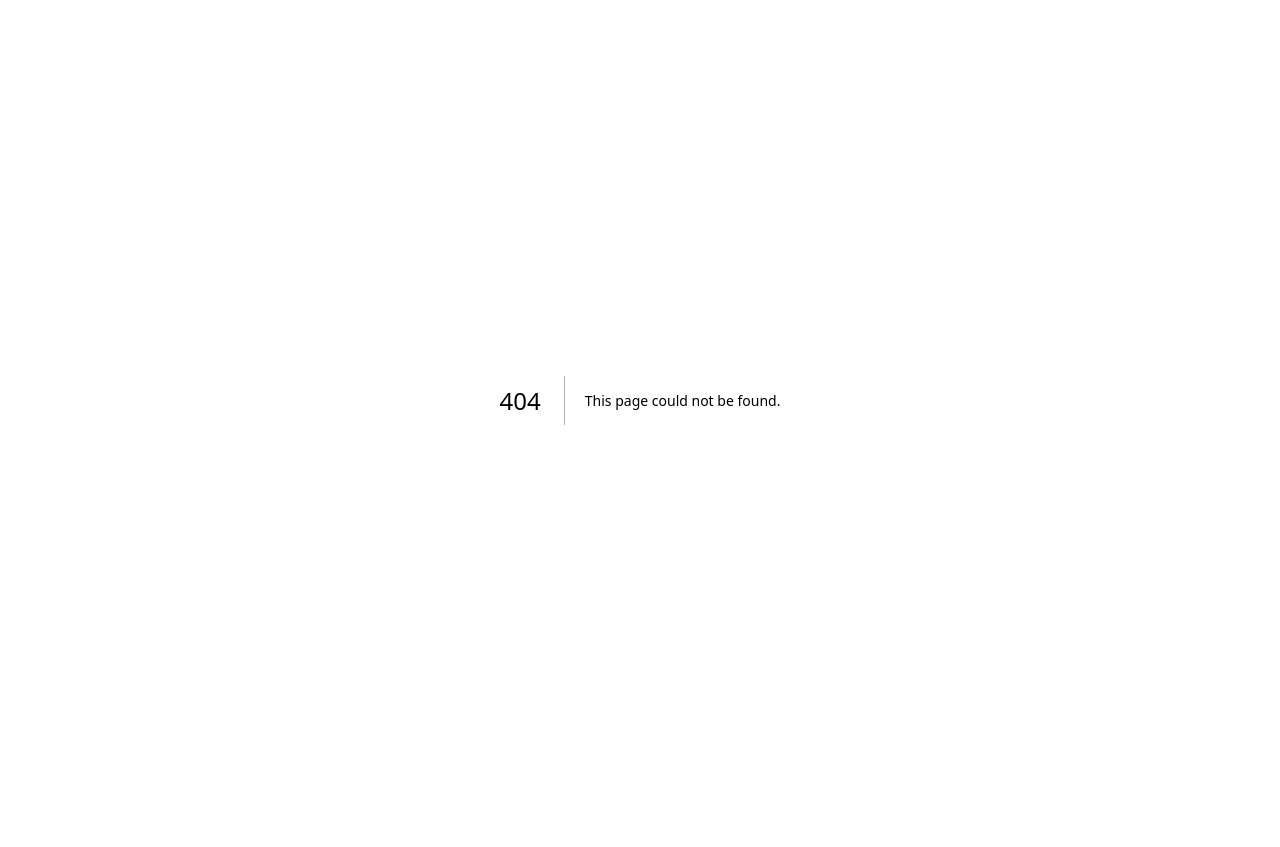
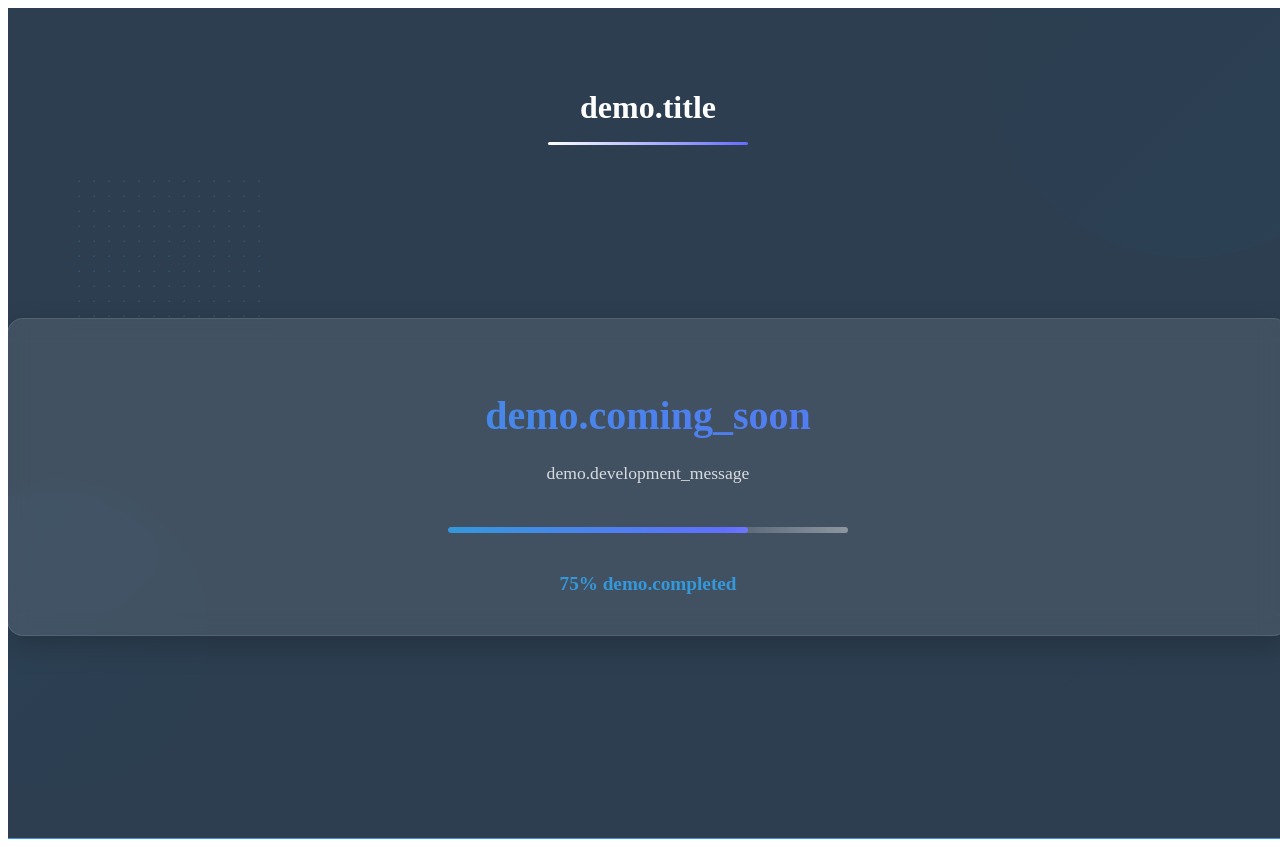
Before and after one commit to Immotep-EIP/Immotep, a Next.js app in the folder Code/ShowcaseKeyz/: page /Demo/Demo in a window 1280 px wide. Before the commit this address had no page. Before the commit the page ends 800 px from the top, so only its background shows below. Built offline with nearby package versions, Linux system fonts and the light colour scheme.

Commit message:
feat(showcaseKeyz): demo page added with a coming soon message

```diff
--- a/Code/ShowcaseKeyz/src/App.tsx
+++ b/Code/ShowcaseKeyz/src/App.tsx
@@ -10,6 +10,7 @@ import Footer from "./components/Footer/Footer";
 import NavigationEnum from "./enums/NavigationEnum";
 import PrivacyPolicyPage from "./pages/Legal/PrivacyPolicy";
 import LegalMentionsPage from "./pages/Legal/LegalMentions";
+import DemoPage from "./pages/Demo/Demo";
 
 function App() {
   return (
@@ -46,6 +47,7 @@ function App() {
           path={NavigationEnum.PRIVACY_POLICY}
           element={<PrivacyPolicyPage />}
         />
+        <Route path={NavigationEnum.DEMO} element={<DemoPage />} />
       </Routes>
       <Footer />
     </Router>
--- a/Code/ShowcaseKeyz/src/components/Navbar/Navbar.tsx
+++ b/Code/ShowcaseKeyz/src/components/Navbar/Navbar.tsx
@@ -16,7 +16,8 @@ export default function Navbar() {
     const path = window.location.pathname;
     if (
       path === NavigationEnum.LEGAL_MENTIONS ||
-      path === NavigationEnum.PRIVACY_POLICY
+      path === NavigationEnum.PRIVACY_POLICY ||
+      path === NavigationEnum.DEMO
     ) {
       setScrolled(true);
     }
--- a/Code/ShowcaseKeyz/src/enums/NavigationEnum.tsx
+++ b/Code/ShowcaseKeyz/src/enums/NavigationEnum.tsx
@@ -2,6 +2,7 @@ const NavigationEnum = {
   HOME: "/",
   LEGAL_MENTIONS: "/legal-mentions",
   PRIVACY_POLICY: "/privacy-policy",
+  DEMO: "/demo",
 };
 
 export default NavigationEnum;
--- /dev/null
+++ b/Code/ShowcaseKeyz/src/pages/Demo/Demo.module.css
@@ -0,0 +1,222 @@
+.pageContainer {
+  min-height: 100vh;
+  min-width: 100vw;
+  padding-bottom: 30px;
+  display: flex;
+  flex-direction: column;
+  align-items: center;
+  justify-content: flex-start;
+  background-color: #2c3e50;
+  color: white;
+  position: relative;
+  overflow: hidden;
+  border-bottom: 1px solid #3498db;
+}
+
+/* Éléments décoratifs */
+.decorShape1 {
+  position: absolute;
+  width: 400px;
+  height: 400px;
+  border-radius: 50%;
+  background: linear-gradient(
+    135deg,
+    rgba(44, 62, 80, 0.03),
+    rgba(52, 152, 219, 0.03)
+  );
+  top: -150px;
+  right: -100px;
+  z-index: 0;
+}
+
+.decorShape2 {
+  position: absolute;
+  width: 300px;
+  height: 300px;
+  border-radius: 50%;
+  background: linear-gradient(
+    135deg,
+    rgba(52, 152, 219, 0.04),
+    rgba(44, 62, 80, 0.04)
+  );
+  bottom: 50px;
+  left: -100px;
+  z-index: 0;
+}
+
+.decorDots {
+  position: absolute;
+  width: 200px;
+  height: 200px;
+  background-image: radial-gradient(circle, #3498db 1px, transparent 1px);
+  background-size: 15px 15px;
+  opacity: 0.2;
+  top: 20%;
+  left: 5%;
+  z-index: 0;
+}
+
+.decorTriangle {
+  position: absolute;
+  right: 10%;
+  bottom: 15%;
+  width: 0;
+  height: 0;
+  border-left: 50px solid transparent;
+  border-right: 50px solid transparent;
+  border-bottom: 86px solid rgba(44, 62, 80, 0.03);
+  transform: rotate(15deg);
+  z-index: 0;
+}
+
+.titleContainer {
+  margin-top: 60px;
+  width: 100%;
+  text-align: center;
+  display: flex;
+  flex-direction: column;
+  align-items: center;
+  position: relative;
+  z-index: 1;
+}
+
+.title {
+  font-size: 1.5rem;
+  margin-bottom: 0.5rem;
+  position: relative;
+}
+
+.titleUnderline {
+  height: 3px;
+  width: 0;
+  background: linear-gradient(to right, #ffffff, #646cff);
+  transition: width 2.5s ease-in-out;
+  margin-top: 0.5rem;
+  border-radius: 2px;
+}
+
+.titleUnderline.animate {
+  width: 150px;
+}
+
+@media (min-width: 768px) {
+  .titleUnderline.animate {
+    width: 200px;
+  }
+
+  .title {
+    font-size: 2rem;
+  }
+}
+
+/* BODY */
+
+.contentContainer {
+  width: 100%;
+  flex: 1;
+  max-width: 1200px;
+  display: flex;
+  flex-direction: column;
+  align-items: center;
+  justify-content: center;
+  padding: 40px 20px;
+  position: relative;
+  z-index: 1;
+  gap: 30px;
+}
+
+.comingSoonWrapper {
+  width: 100%;
+  background: rgba(255, 255, 255, 0.1);
+  backdrop-filter: blur(10px);
+  border-radius: 16px;
+  padding: 40px;
+  box-shadow: 0 10px 30px rgba(0, 0, 0, 0.2);
+  border: 1px solid rgba(255, 255, 255, 0.1);
+  text-align: center;
+  overflow: hidden;
+  position: relative;
+}
+
+.comingSoonTitle {
+  font-size: 2.5rem;
+  font-weight: 700;
+  margin-bottom: 20px;
+  background: linear-gradient(90deg, #3498db, #646cff);
+  background-clip: text;
+  -webkit-background-clip: text;
+  color: transparent;
+  position: relative;
+}
+
+.comingSoonText {
+  font-size: 1.1rem;
+  line-height: 1.6;
+  margin-bottom: 30px;
+  max-width: 600px;
+  margin-left: auto;
+  margin-right: auto;
+  color: rgba(255, 255, 255, 0.8);
+}
+
+.progressContainer {
+  width: 80%;
+  max-width: 400px;
+  height: 6px;
+  background: rgba(255, 255, 255, 0.1);
+  border-radius: 10px;
+  margin: 40px auto;
+  overflow: hidden;
+  position: relative;
+}
+
+.progressBar {
+  height: 100%;
+  width: 75%;
+  background: linear-gradient(90deg, #3498db, #646cff);
+  border-radius: 10px;
+  position: relative;
+  animation: pulse 2s infinite;
+}
+
+.progressBar::after {
+  content: "";
+  position: absolute;
+  top: 0;
+  left: 0;
+  width: 100%;
+  height: 100%;
+  background: linear-gradient(
+    90deg,
+    transparent,
+    rgba(255, 255, 255, 0.4),
+    transparent
+  );
+  animation: shimmer 2s infinite;
+}
+
+.percentageText {
+  margin-top: 10px;
+  font-size: 1.2rem;
+  font-weight: 600;
+  color: #3498db;
+}
+
+@keyframes shimmer {
+  0% {
+    transform: translateX(-100%);
+  }
+  100% {
+    transform: translateX(100%);
+  }
+}
+
+@media (max-width: 768px) {
+  .comingSoonWrapper {
+    padding: 30px 20px;
+  }
+
+  .comingSoonTitle {
+    font-size: 2rem;
+  }
+}
--- /dev/null
+++ b/Code/ShowcaseKeyz/src/pages/Demo/Demo.tsx
@@ -0,0 +1,67 @@
+import { useTranslation } from "react-i18next";
+import style from "./Demo.module.css";
+import { useEffect, useRef, useState } from "react";
+
+function DemoPage() {
+  const { t } = useTranslation();
+  const titleRef = useRef<HTMLHeadingElement>(null);
+  const [isVisible, setIsVisible] = useState(false);
+
+  useEffect(() => {
+    const observer = new IntersectionObserver(
+      ([entry]) => {
+        if (entry.isIntersecting) {
+          setIsVisible(true);
+        } else {
+          setIsVisible(false);
+        }
+      },
+      {
+        threshold: 0.3,
+        rootMargin: "0px 0px -100px 0px",
+      }
+    );
+    if (titleRef.current) {
+      observer.observe(titleRef.current);
+    }
+    return () => {
+      if (titleRef.current) {
+        observer.unobserve(titleRef.current);
+      }
+    };
+  }, []);
+
+  return (
+    <div className={style.pageContainer}>
+      <div className={style.decorShape1}></div>
+      <div className={style.decorShape2}></div>
+      <div className={style.decorDots}></div>
+      <div className={style.decorTriangle}></div>
+      <div className={style.titleContainer}>
+        <h1 ref={titleRef} className={style.title}>
+          {t("demo.title")}
+        </h1>
+        <div
+          className={`${style.titleUnderline} ${
+            isVisible ? style.animate : ""
+          }`}
+        />
+      </div>
+      <div className={style.contentContainer}>
+        <div className={style.comingSoonWrapper}>
+          <h2 className={style.comingSoonTitle}>{t("demo.coming_soon")}</h2>
+          <p className={style.comingSoonText}>
+            {t("demo.development_message")}
+          </p>
+
+          <div className={style.progressContainer}>
+            <div className={style.progressBar}></div>
+          </div>
+          <div className={style.percentageText}>75% {t("demo.completed")}</div>
+        </div>
+      </div>
+    </div>
+  );
+}
+
+export default DemoPage;
```
Also changed, not shown: Code/ShowcaseKeyz/src/i18n.ts (+21 -0 lines).
